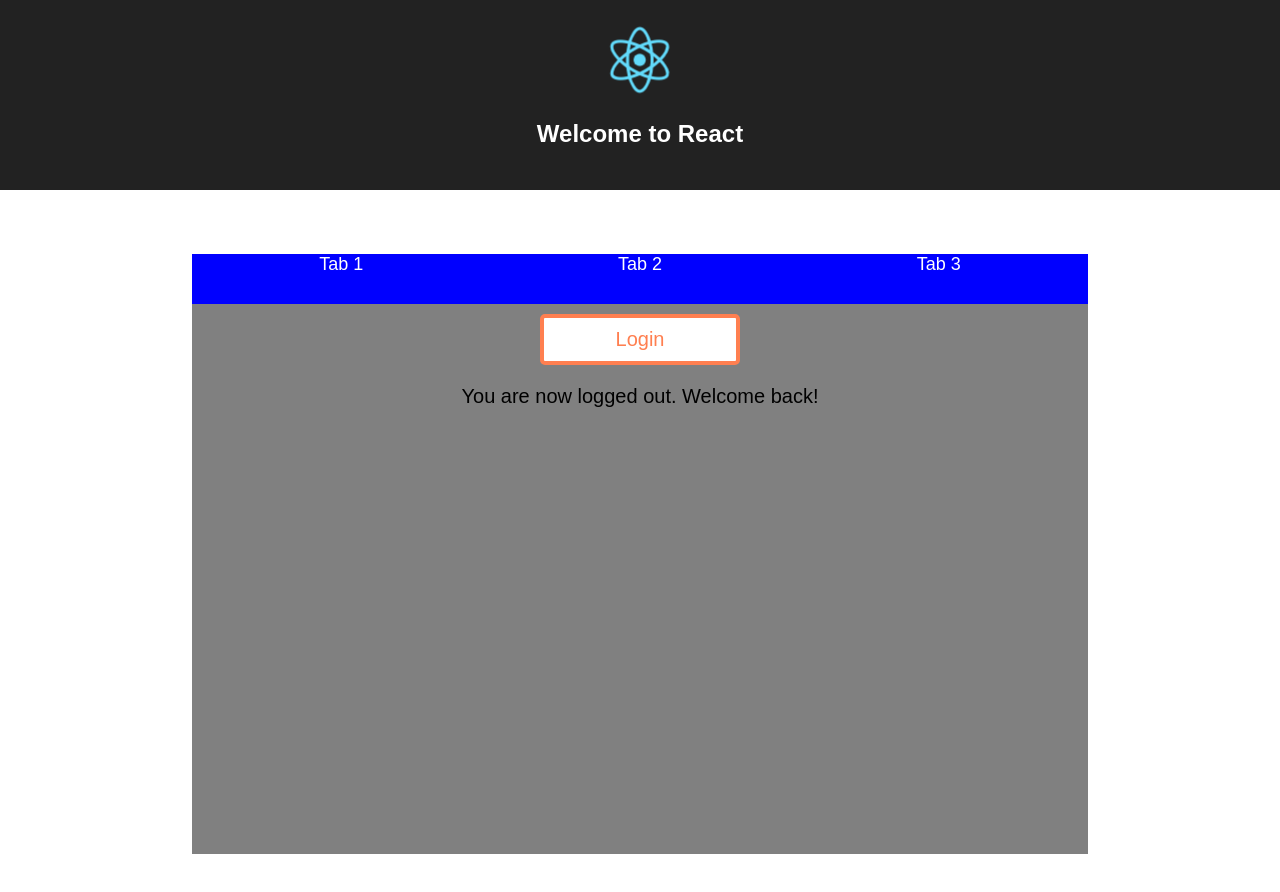
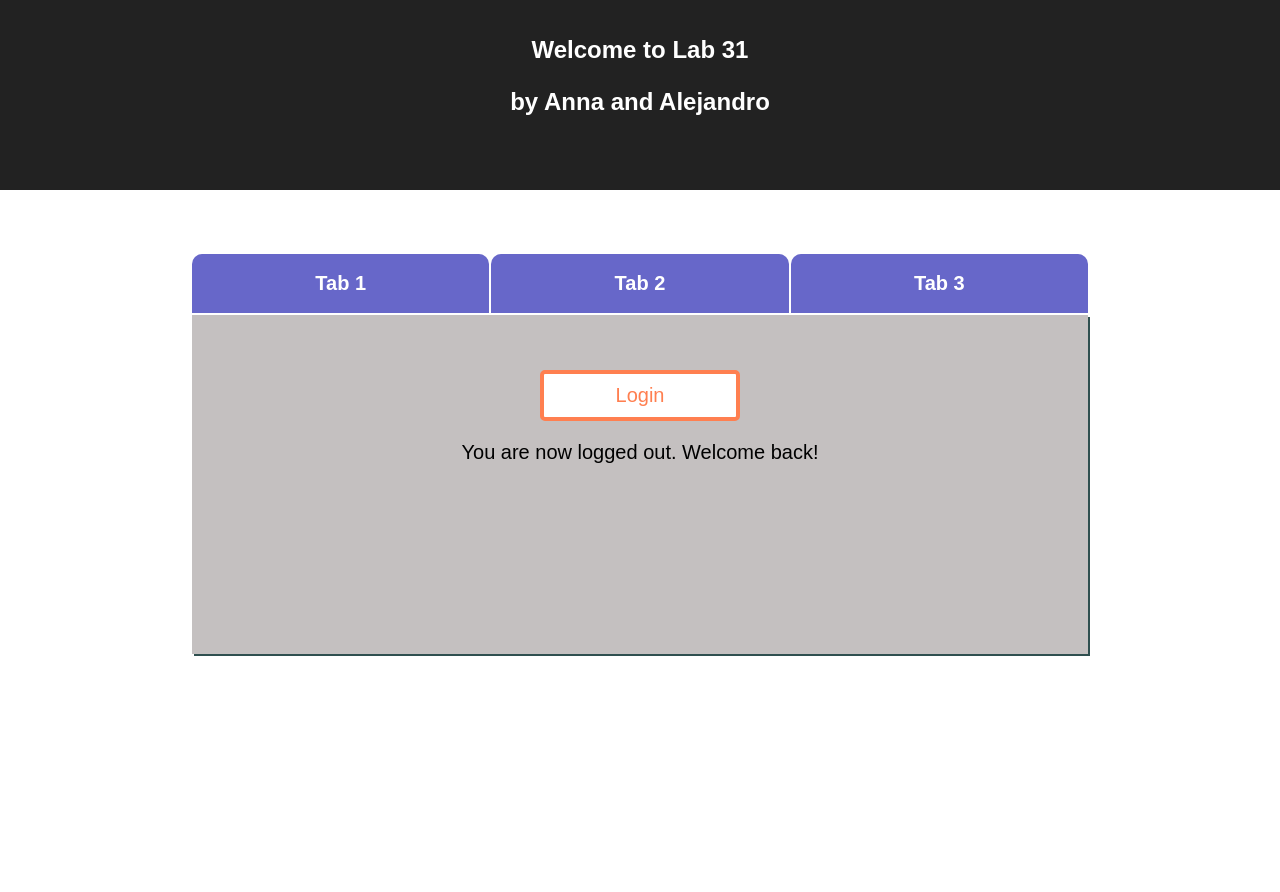
Before and after one commit to alex1604/lab31, a React (Create React App) app: page / in a window 1280 px wide. Shown: the top 892 px of the page. After the commit the page ends 800 px from the top, so only its background shows below. Built offline with nearby package versions, Linux system fonts and the light colour scheme.

Commit message:
improve styles

```diff
--- a/src/App.js
+++ b/src/App.js
@@ -17,8 +17,8 @@ class App extends Component {
     return (
       <div className="App">
         <header className="App-header">
-          <img src={logo} className="App-logo" alt="logo" />
-          <h1 className="App-title">Welcome to React</h1>
+          <h1 className="App-title">Welcome to Lab 31</h1>
+          <h3 className="App-title">by Anna and Alejandro</h3>
         </header>
         <main>
           <div id="tabMenu">
--- a/src/index.css
+++ b/src/index.css
@@ -5,13 +5,22 @@ body {
 }
 
 #tabMenu{
-  background-color: gray;
   width: 70%;
-  height: 600px;
+  height: 400px;
   display:flex;
   flex-direction: column;
   justify-content: flex-start;
   margin: 5% 15%;
+  border-radius: 5px;
+  background-color: rgb(167, 165, 165);
+}
+
+#content{
+  background-color: rgb(196, 192, 192);
+  box-shadow: 2px 2px darkslategrey;
+  height: 100%;
+  width: 100%;
+  padding-top: 5%;
 }
 
 #nav{
@@ -19,20 +28,44 @@ body {
   flex-direction: row;
   justify-content: flex-start;
   align-items: flex-start;
-  height: 50px;
+  height: 80px;
   width: 100%;
+  background-color: white;
+  border-bottom: 2px solid white;
 }
 
 #tab1,#tab2,#tab3{
-  background-color: blue;
+  background-color: rgb(103, 103, 201);
   color: white;
-  font-size:18px;
+  font-family: 'Josefin Sans', sans-serif;
+  font-weight: bold;
+  font-size:20px;
   height: 100%;
   width: 100%;
+  display: flex;
+  flex-direction: column;
+  justify-content: center;
+  text-align: center;
+  border-top-right-radius: 10px;
+  border-top-left-radius:10px;
+}
+#tab1,#tab2{
+  margin-right:2px;
 }
 
-.tab:hover{
+#tab1:hover,#tab2:hover,#tab3:hover{
   cursor: pointer;
-  background-color: green;
-  font-size: 20px;
+  background-color: rgb(103, 103, 201);
+  color: rgb(195, 219, 149);
+  font-family: 'Josefin Sans', sans-serif;
+  font-weight: bold;
+  font-size:20px;
+  height: 100%;
+  width: 100%;
+  display: flex;
+  flex-direction: column;
+  justify-content: center;
+  text-align: center;
+  border-top-right-radius: 10px;
+  border-top-left-radius:10px;
 }
```
